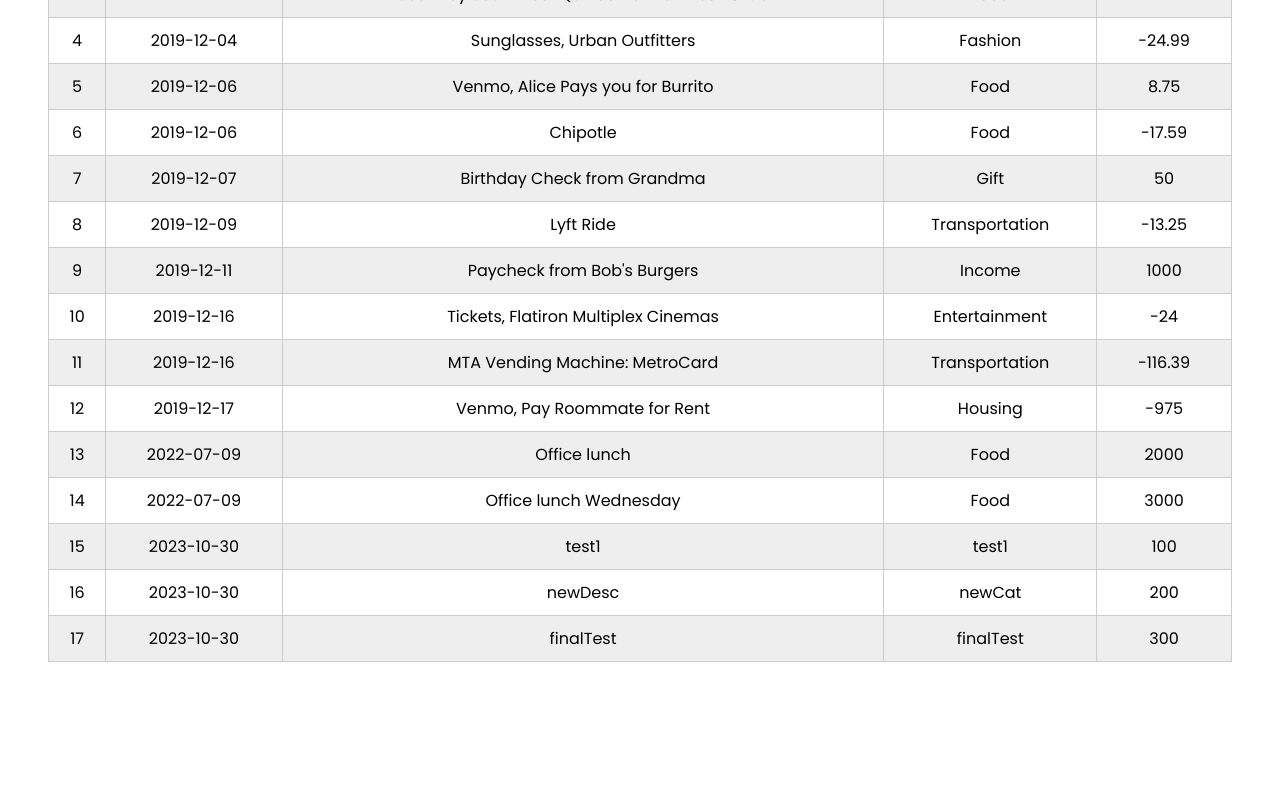
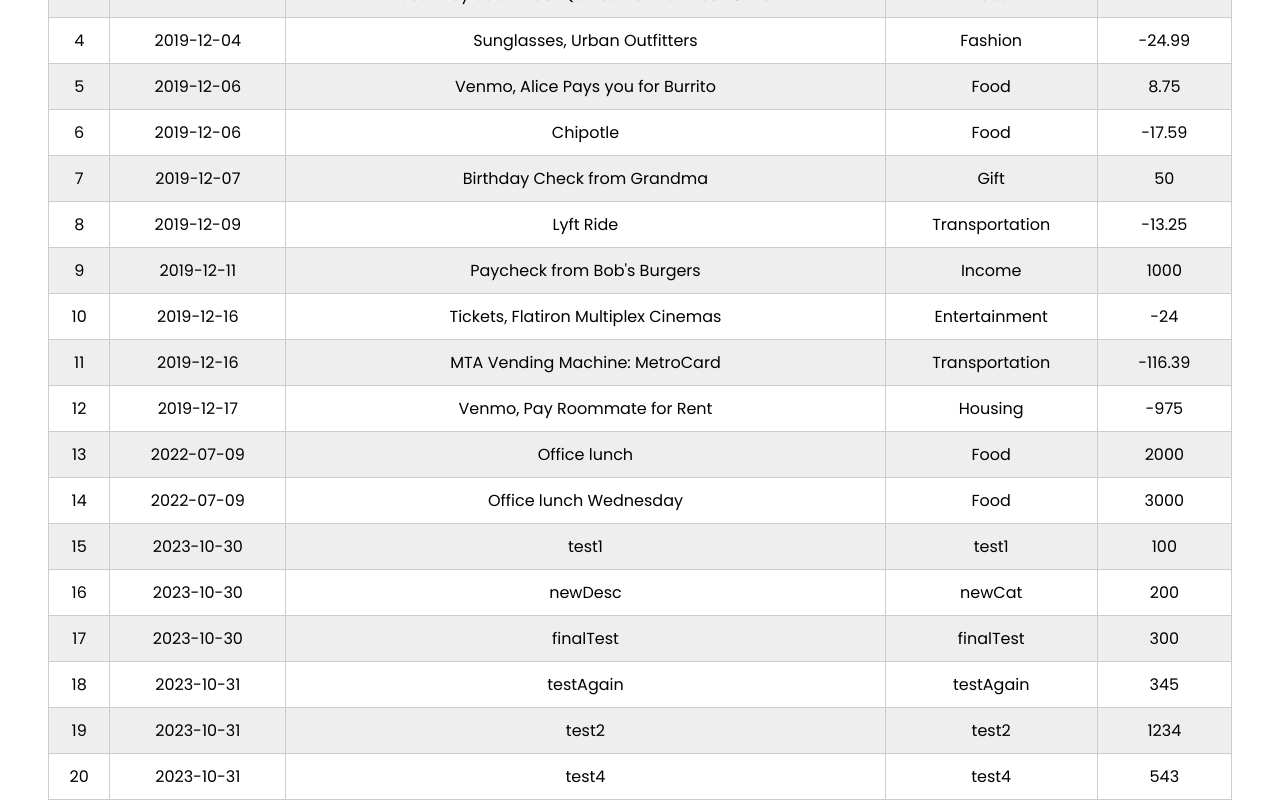
Before and after one commit to githinjisamson1/phase-2-week-1-bank-of-flatiron, a React (Create React App) app: page / in a window 1280 px wide. Shown: the part 480-1280 px from the top of the page. Before the commit the page ends 1142 px from the top, so only its background shows below. Built offline with nearby package versions, Linux system fonts and the light colour scheme; data requests are answered from the project's data file.

Commit message:
Refactor fetch patttern to include setTransactions

```diff
--- a/db.json
+++ b/db.json
@@ -118,6 +118,27 @@
       "category": "finalTest",
       "amount": "300",
       "id": 17
+    },
+    {
+      "date": "2023-10-31",
+      "description": "testAgain",
+      "category": "testAgain",
+      "amount": "345",
+      "id": 18
+    },
+    {
+      "date": "2023-10-31",
+      "description": "test2",
+      "category": "test2",
+      "amount": "1234",
+      "id": 19
+    },
+    {
+      "date": "2023-10-31",
+      "description": "test4",
+      "category": "test4",
+      "amount": "543",
+      "id": 20
     }
   ]
 }
--- a/src/App.js
+++ b/src/App.js
@@ -69,22 +69,31 @@
     e.preventDefault();
 
     // addNewTransation/with unique id
-    setTransactions([
-      ...transactions,
-      {
-        ...formData,
-        id: transactions.length + 1,
-      },
-    ]);
+    // setTransactions([
+    //   ...transactions,
+    //   {
+    //     ...formData,
+    //     id: transactions.length + 1,
+    //   },
+    // ]);
 
     // POST transaction
     fetch("http://localhost:8000/transactions", {
       method: "POST",
       headers: {
         "Content-Type": "application/json",
+        Accept: "application/json",
       },
       body: JSON.stringify(formData),
-    });
+    })
+      .then((response) => {
+        return response.json();
+      })
+      .then((data) => {
+        console.log(data);
+        setTransactions([...transactions, data]);
+      })
+      .catch();
 
     // TODO: clear form values upon form submission
     // !!will change controlled input
```
